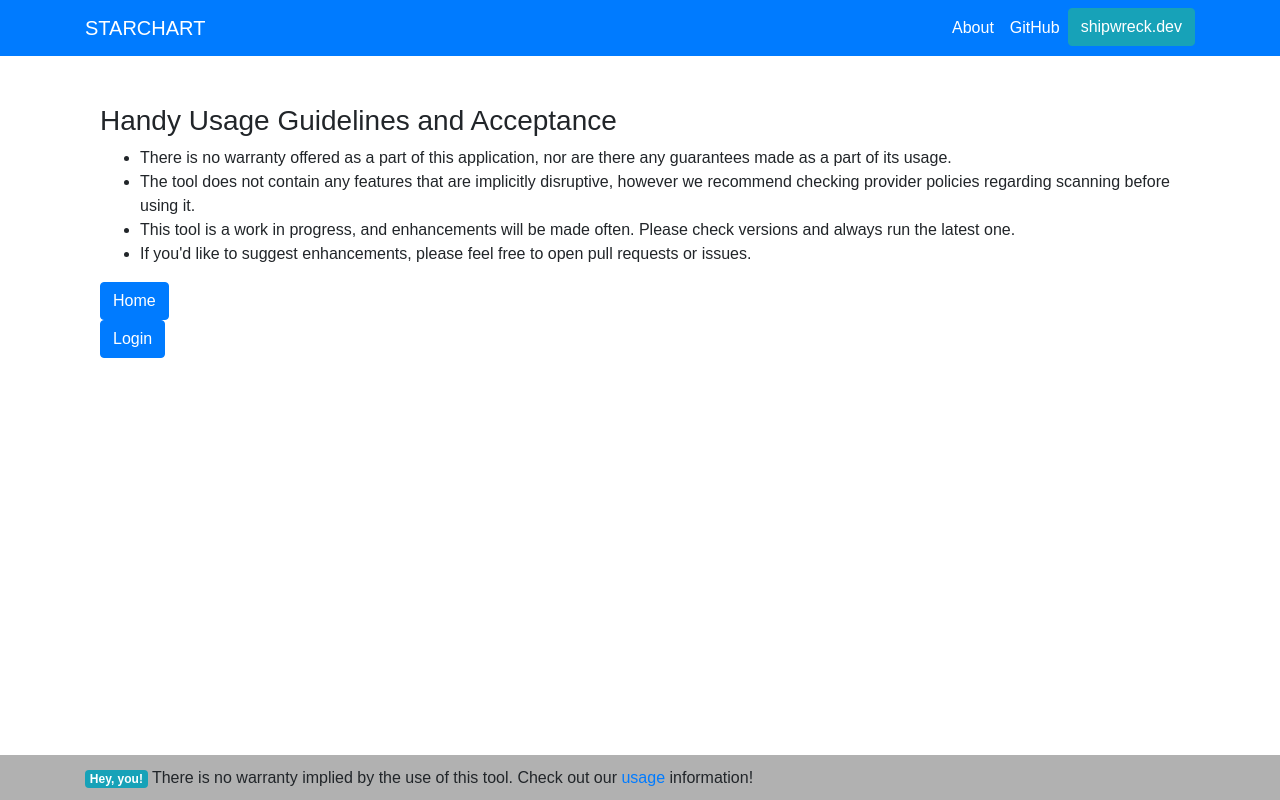
After one commit to shipwreckdev/starchart-web, a Django app: page /usage/ in a window 1280 px wide. The commit adds this page. Run offline with Django 3.2, Linux system fonts and the light colour scheme; some libraries are stand-ins or nearby versions.

Commit message:
Enhancements

```diff
--- /dev/null
+++ b/main/static/main/custom.css
@@ -0,0 +1,31 @@
+.navbar-nav .nav-link {
+  color: rgba(255,255,255,255) !important;
+}
+
+.navbar-nav .nav-link:hover {
+  color: rgba(0,0,0,.5) !important;
+}
+
+body {
+  font-family: 'Latodsg', sans-serif;
+  margin-bottom: 60px;
+}
+
+html {
+  position: relative;
+  min-height: 100%;
+}
+
+.footer > .container {
+  padding-right: 15px;
+  padding-left: 15px;
+}
+
+.footer {
+  position: absolute;
+  bottom: 0;
+  width: 100%;
+  height: 45px;
+  line-height: 45px;
+  background-color: #b1b1b1;
+}
--- a/main/templates/main/about.html
+++ b/main/templates/main/about.html
@@ -25,6 +25,12 @@
   </div>
 </div>
 
+<div class="row justify-content-center mb-3">
+  <form action="{% url 'main' %}">
+    <button type="submit" class="btn btn-primary">Home</button>
+  </form>
+</div>
+
 {% else %}
 
 <div class="container">
--- a/main/templates/main/template.html
+++ b/main/templates/main/template.html
@@ -50,7 +50,7 @@
 
   <footer class="footer">
     <div class="container">
-      <span class="badge badge-info">Hey, you!</span> There is no warranty implied by the use of this tool, and you use it at your own risk. All this does is find instances and use nmap against them.
+      <span class="badge badge-info">Hey, you!</span> There is no warranty implied by the use of this tool. Check out our <a href="{% url 'usage' %}">usage</a> information!
     </div>
   </footer>
 
--- /dev/null
+++ b/main/templates/main/usage.html
@@ -0,0 +1,37 @@
+{% extends "main/template.html" %}
+
+{% load static %}
+
+{% block content %}
+
+<br>
+<br>
+
+<div class="container">
+  <h3>Handy Usage Guidelines and Acceptance</h3>
+  <ul>
+    <li>There is no warranty offered as a part of this application, nor are there any guarantees made as a part of its usage.</li>
+    <li>The tool does not contain any features that are implicitly disruptive, however we recommend checking provider policies regarding scanning before using it.</li>
+    <li>This tool is a work in progress, and enhancements will be made often. Please check versions and always run the latest one.</li>
+    <li>If you'd like to suggest enhancements, please feel free to open pull requests or issues.</li>
+  </ul>
+</div>
+
+<div class="container">
+  <form action="{% url 'main' %}">
+    <button type="submit" class="btn btn-primary">Home</button>
+  </form>
+</div>
+
+{% if user.is_authenticated %}
+{% else %}
+
+<div class="container">
+  <form action="{% url 'login' %}">
+    <button type="submit" class="btn btn-primary">Login</button>
+  </form>
+</div>
+
+{% endif %}
+
+{% endblock %}
--- a/main/views.py
+++ b/main/views.py
@@ -1,10 +1,6 @@
 from django.shortcuts import render
 from .lib import ec2 as ec2
 from .lib import scan as Scanner
-
-
-def main(request):
-    return render(request, 'main/main.html')
 
 
 def about(request):
@@ -15,14 +11,14 @@ def aws(request):
     return render(request, 'main/aws.html')
 
 
-def settings(request):
-    return render(request, 'main/settings.html')
-
-
 def inspect(request):
     instances = ec2.Instances()
 
     return render(request, 'main/inspect.html', {'instances': instances})
+
+
+def main(request):
+    return render(request, 'main/main.html')
 
 
 def scan(request):
@@ -49,3 +45,7 @@ def scan(request):
     report = Scanner.Scan(ips, nmap_options, port_range)
 
     return render(request, 'main/scan.html', {'instances': instances, 'scan_type': scan_type, 'port_range': port_range, 'nmap_options': nmap_options, 'report': report})
+
+
+def usage(request):
+    return render(request, 'main/usage.html')
--- a/starchart_web/urls.py
+++ b/starchart_web/urls.py
@@ -28,6 +28,7 @@ urlpatterns = [
     path('aws/', views.aws, name='aws'),
     path('inspect/', views.inspect, name='inspect'),
     path('scan/', views.scan, name='scan'),
+    path('usage/', views.usage, name='usage'),
 ]
 
 urlpatterns += static(settings.MEDIA_URL, document_root=settings.MEDIA_ROOT)
--- a/templates/registration/template.html
+++ b/templates/registration/template.html
@@ -50,7 +50,7 @@
 
   <footer class="footer">
     <div class="container">
-      <span class="badge badge-info">Hey, you!</span> There is no warranty implied by the use of this tool, and you use it at your own risk. All this does is find instances and use nmap against them.
+      <span class="badge badge-info">Hey, you!</span> There is no warranty implied by the use of this tool. Check out our <a href="{% url 'usage' %}">usage</a> information!
     </div>
   </footer>
 
```
Also changed, not shown: main/lib/ec2.py (added, +59 -0 lines), main/lib/scan.py (added, +51 -0 lines), templates/registration/login.html (+11 -1 lines), main/lib/__init__.py (added), main/static/main/Logo.png (added), main/static/main/sw.png (added), 1 other file.
